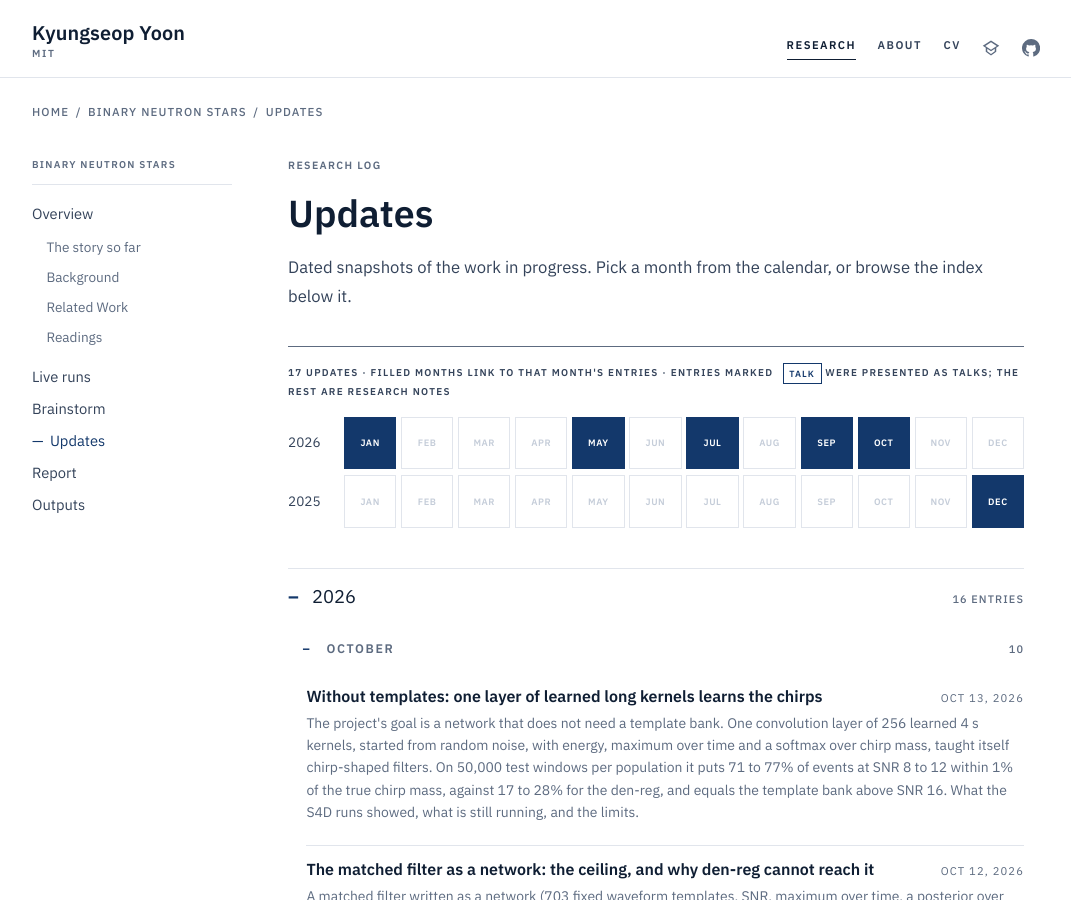
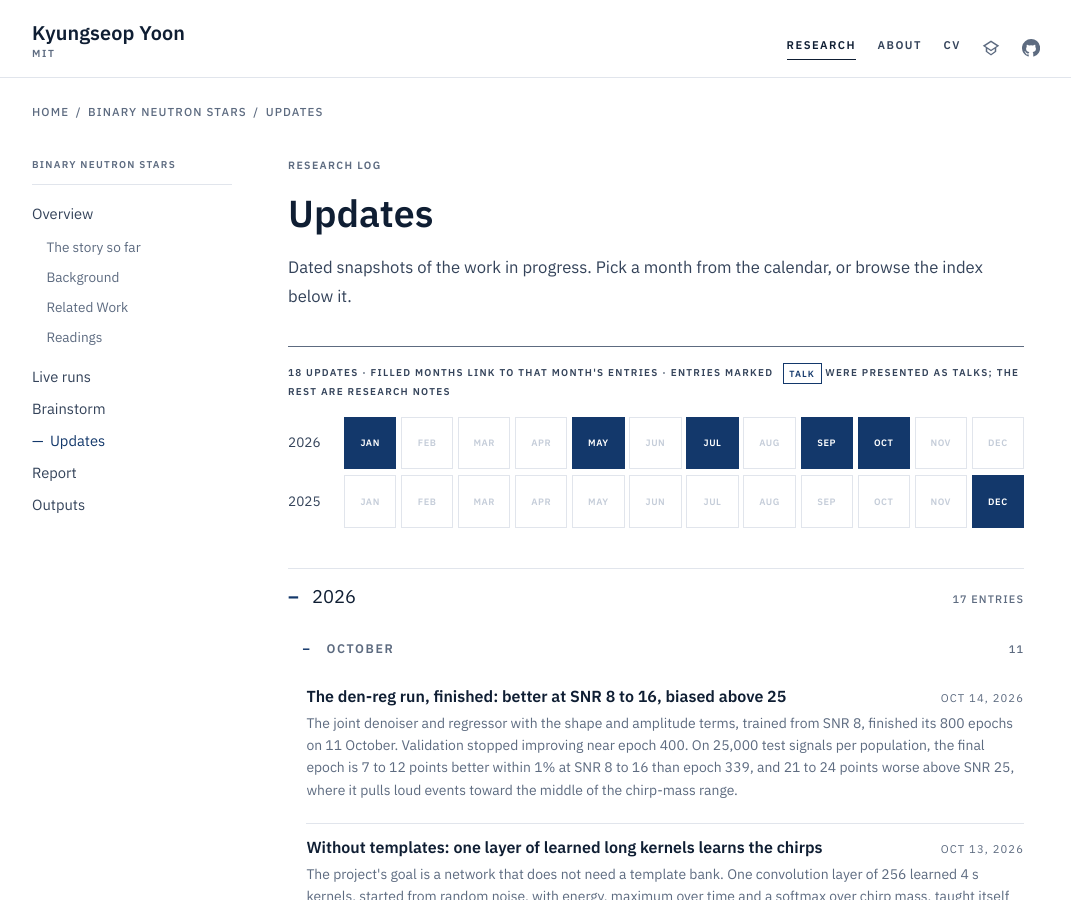
Before and after one commit to kyoon-mit/kyoon-mit.github.io, a Jekyll site: the page built from docs/projects/bns/updates.md, in a window 1280 px wide and 900 px high. Shown: the whole window, without its empty margins (104-1175 px from the left). Built offline with Jekyll 4.4.1, drawn with Linux system fonts in a browser that asks for light colours; part of the change alters nothing that is shown.

Commit message:
Add the 14 October BNS update: the den-reg run, finished
Co-Authored-By: Claude Opus 5.5 <noreply@anthropic.com>

```diff
--- /dev/null
+++ b/docs/_updates/2026-10-14-den-reg-final.md
@@ -0,0 +1,115 @@
+---
+title: "The den-reg run, finished: better at SNR 8 to 16, biased above 25"
+date: 2026-10-14
+summary: >-
+  The joint denoiser and regressor with the shape and amplitude terms,
+  trained from SNR 8, finished its 800 epochs on 11 October. Validation
+  stopped improving near epoch 400. On 25,000 test signals per population,
+  the final epoch is 7 to 12 points better within 1% at SNR 8 to 16 than
+  epoch 339, and 21 to 24 points worse above SNR 25, where it pulls loud
+  events toward the middle of the chirp-mass range.
+---
+
+{%- assign u = '/projects/bns/updates/' -%}
+
+## The run
+
+The run with the shape and amplitude terms from
+[9 October]({{ u | append: '2026-10-09-shape-and-amplitude-terms/' | relative_url }}):
+joint denoiser and regressor, 128 channels, 6 layers, chirp mass and mass
+ratio, trained on SNR from a power law with index −3 from SNR 8, validated
+on the same power law from SNR 4. It ran from 7 to 11 October, 800 epochs.
+
+## Validation
+
+{% include figure.html
+   src="/assets/img/bns/2026-10-14/den_reg_val_curves.png"
+   alt="Validation chirp-mass accuracy, denoiser overlap and gain against epoch over 800 epochs"
+   label="Validation over 800 epochs"
+   caption="Power law from SNR 4, 10-epoch running means. Dotted: epochs 339 and 799, the two tested checkpoints." %}
+
+<div markdown="1">
+
+| epochs | within 1% | within 2% | within 5% | within 10% | overlap | gain |
+|---|---|---|---|---|---|---|
+| 330 to 349 | 12.3% | 20.1% | 33.0% | 46.2% | 0.193 | 1.49 |
+| 600 to 619 | 13.8% | 22.2% | 35.4% | 47.5% | 0.201 | 1.50 |
+| 780 to 799 | 13.4% | 22.1% | 35.6% | 47.6% | 0.202 | 1.51 |
+
+</div>
+
+After about epoch 400 nothing moves by more than a point. The denoised
+waveform's overlap with the true one ends at 0.20.
+
+## The test
+
+Epoch 799 against epoch 339 on the standard test (O3b background, 24,982
+signal windows per population). Chirp mass within 1 / 2%:
+
+<div markdown="1">
+
+| SNR | power law from 4: epoch 339 | epoch 799 | power law from 8: epoch 339 | epoch 799 | uniform: epoch 339 | epoch 799 |
+|---|---|---|---|---|---|---|
+| 4 to 8 | 4 / 8% | 5 / 10% | | | 5 / 10% | 7 / 13% |
+| 8 to 12 | 18 / 31% | 27 / 44% | 17 / 31% | 25 / 43% | 20 / 35% | 28 / 46% |
+| 12 to 16 | 40 / 67% | 52 / 74% | 42 / 67% | 49 / 73% | 42 / 67% | 49 / 73% |
+| 16 to 25 | 66 / 90% | 61 / 82% | 65 / 91% | 59 / 81% | 67 / 93% | 59 / 82% |
+| 25 to 50 | 78 / 99% | 57 / 83% | 79 / 98% | 57 / 82% | 80 / 98% | 56 / 81% |
+| all | 11 / 19% | 14 / 22% | 34 / 52% | 37 / 57% | 62 / 81% | 49 / 72% |
+
+</div>
+
+{% include figure.html
+   src="/assets/img/bns/2026-10-14/den_reg_compare_snr4_uniform.png"
+   alt="Fraction within 1, 2, 5 and 10 percent against SNR for epochs 339 and 799, uniform SNR 4 to 50"
+   label="Uniform SNR 4 to 50"
+   caption="Same scale in every panel." %}
+
+<div class="plot-pair">
+{% include figure.html
+   src="/assets/img/bns/2026-10-14/den_reg_compare_snr4_powerlaw.png"
+   alt="The same comparison, power law from SNR 4"
+   label="Power law from SNR 4"
+   caption="" %}
+{% include figure.html
+   src="/assets/img/bns/2026-10-14/den_reg_compare_snr8_powerlaw.png"
+   alt="The same comparison, power law from SNR 8"
+   label="Power law from SNR 8"
+   caption="" %}
+</div>
+
+The same in all three populations:
+
+- **SNR 8 to 16 improves:** 7 to 12 points within 1%, 6 to 13 within 2%.
+  Most events in a power-law population are here, so the power-law totals
+  go up by 3 to 5 points.
+- **Above SNR 16 it gets worse:** at SNR 25 to 50, within 1% falls from 78 to
+  80% to 56 to 57%, and within 2% from 98 to 99% to 81 to 83%. The uniform
+  population has the most loud events, so its total falls (62 / 81% to
+  49 / 72%).
+- **Below SNR 8** it moves by 1 to 3 points.
+
+## Loud events are pulled toward the middle
+
+{% include figure.html
+   src="/assets/img/bns/2026-10-14/den_reg_bias_snr25_50.png"
+   alt="Relative chirp-mass error against true chirp mass at SNR 25 to 50 for epochs 339 and 799"
+   label="Error against chirp mass, SNR 25 to 50"
+   caption="Uniform population. Median and 1σ band of predicted over true chirp mass minus one, in bins of true chirp mass." %}
+
+At SNR 25 to 50 the final epoch overestimates light systems (+3% at
+1.0 M☉) and underestimates heavy ones (−0.7% at 2.6 M☉). Epoch 339 stays
+between −0.5% and +0.9% everywhere. The scatter is about the same at both epochs (1σ
+of 0.5 to 0.8%), so the loss at high SNR is this bias, not noise. Below
+1.3 M☉ only 1% of loud events at epoch 799 are within 1%, against 81% at
+epoch 339. I do not yet know why longer training does this.
+
+## What it means
+
+- Neither checkpoint is better everywhere; the choice depends on which SNR
+  range matters. For a search, SNR 8 to 16 matters most, which favors
+  epoch 799.
+- The comparisons of
+  [13 October]({{ u | append: '2026-10-13-learned-long-kernels/' | relative_url }})
+  already list both epochs. The learned long kernels stay 2.3 to 3 times
+  ahead of the final den-reg within 1% at SNR 8 to 12.
--- a/docs/projects/bns/brainstorm.md
+++ b/docs/projects/bns/brainstorm.md
@@ -42,6 +42,7 @@ of 100 heterodynes. See the
   <li class="is-done"><span class="checklist__box" aria-label="done"></span><span class="checklist__text"><b>Denoiser trained on the matched-filter SNR time series.</b> Collapsed (overlap 0.001); a version scored only near the true peak also failed (overlap 0.02). Stopped.</span></li>
   <li class="is-done"><span class="checklist__box" aria-label="done"></span><span class="checklist__text"><b>The matched filter as a network, no denoiser.</b> 703 waveform templates: 95% within 1% at SNR 8 to 12; with a χ² test, 2.6 to 8 times the den-reg's sensitive volume and 6 to 11 times below MBTA. One S4D channel of 32 tones holds at most a third of a chirp; averaging over time destroys the information; about 250 long filters are needed. <a href="{{ u | append: '2026-10-12-template-bank-network/' | relative_url }}">12 Oct</a></span></li>
   <li class="is-done"><span class="checklist__box" aria-label="done"></span><span class="checklist__text"><b>Learned long kernels, no templates.</b> One layer of 256 free 4 s kernels learned chirp-shaped filters from random noise; 71 to 77% within 1% at SNR 8 to 12 against 17 to 28% for the den-reg. Trained on SNR ≥ 8 only. <a href="{{ u | append: '2026-10-13-learned-long-kernels/' | relative_url }}">13 Oct</a></span></li>
+  <li class="is-done"><span class="checklist__box" aria-label="done"></span><span class="checklist__text"><b>The den-reg run with the terms, 800 epochs.</b> Validation flat from epoch 400. Final epoch 7 to 12 points better within 1% at SNR 8 to 16 than epoch 339, 21 to 24 worse above SNR 25, where it pulls loud events toward the middle of the chirp-mass range. <a href="{{ u | append: '2026-10-14-den-reg-final/' | relative_url }}">14 Oct</a></span></li>
 </ul>
 
 ## Running
```
Also changed, not shown: docs/assets/img/bns/2026-10-14/den_reg_bias_snr25_50.png (added), docs/assets/img/bns/2026-10-14/den_reg_compare_snr4_powerlaw.png (added), docs/assets/img/bns/2026-10-14/den_reg_compare_snr4_uniform.png (added), docs/assets/img/bns/2026-10-14/den_reg_compare_snr8_powerlaw.png (added), docs/assets/img/bns/2026-10-14/den_reg_val_curves.png (added).
